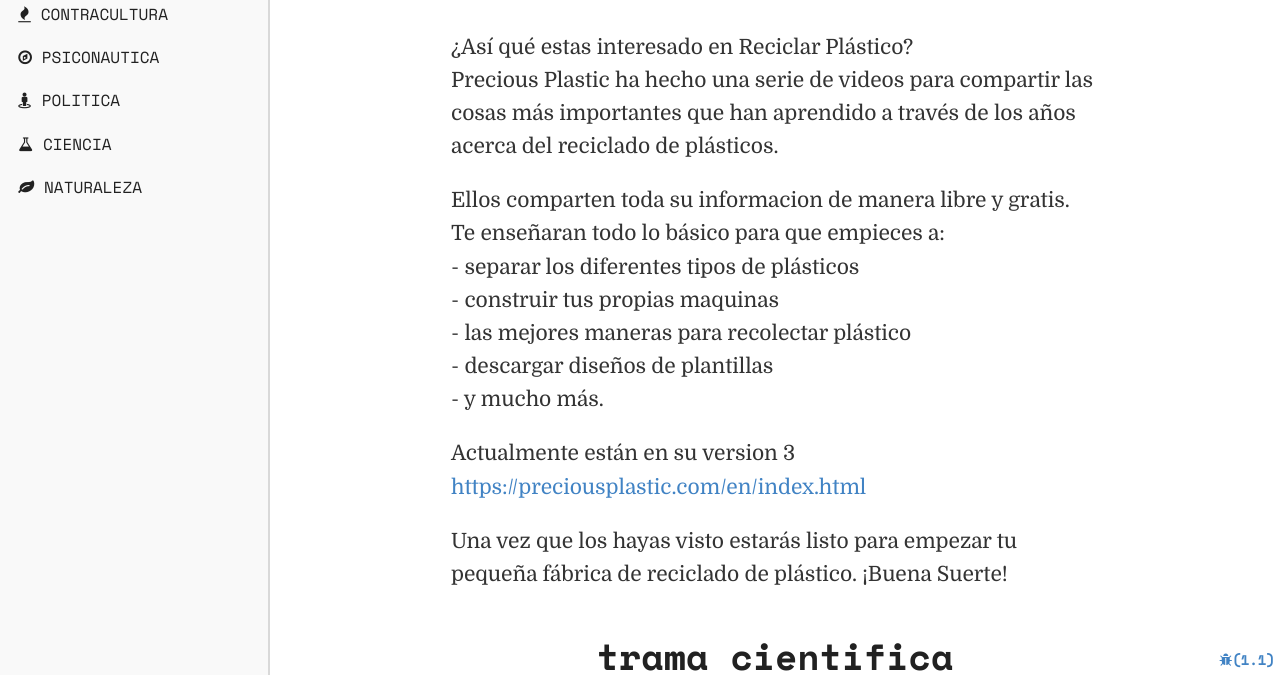
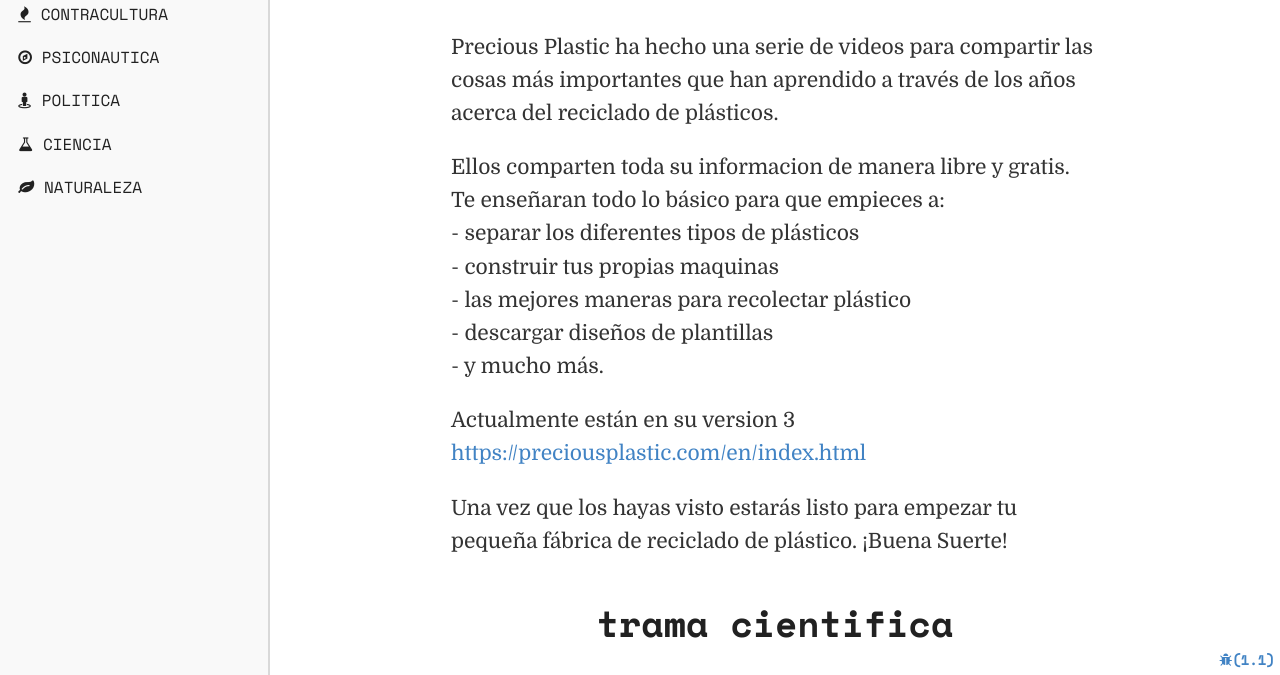
Before and after one commit to ama-trama/uni, a Jekyll site: the page built from _posts/ciencia/2016-05-08-precioso-plastico.md, in a window 1280 px wide and 900 px high, scrolled down 457 px, cut to the strip 225-900 px from the top of the window. Built offline with Jekyll 4.4.1, drawn with Linux system fonts in a browser that asks for light colours; some web fonts are replaced; comment, search, counter and statistics services are not loaded.

Commit message:
Update 2016-05-08-precioso-plastico.md

```diff
--- a/_posts/ciencia/2016-05-08-precioso-plastico.md
+++ b/_posts/ciencia/2016-05-08-precioso-plastico.md
@@ -14,8 +14,7 @@
 
 ---
 
-<p>&iquest;As&iacute; qu&eacute; estas interesado en Reciclar Pl&aacute;stico?
-	<br>Precious Plastic ha hecho una serie de videos para compartir las cosas m&aacute;s importantes que han aprendido a trav&eacute;s de los a&ntilde;os acerca del reciclado de pl&aacute;sticos.</p>
+<p>Precious Plastic ha hecho una serie de videos para compartir las cosas m&aacute;s importantes que han aprendido a trav&eacute;s de los a&ntilde;os acerca del reciclado de pl&aacute;sticos.</p>
 
 <p>Ellos comparten toda su informacion de manera libre y gratis.
 	<br>Te ense&ntilde;aran todo lo b&aacute;sico para que empieces a:
```
